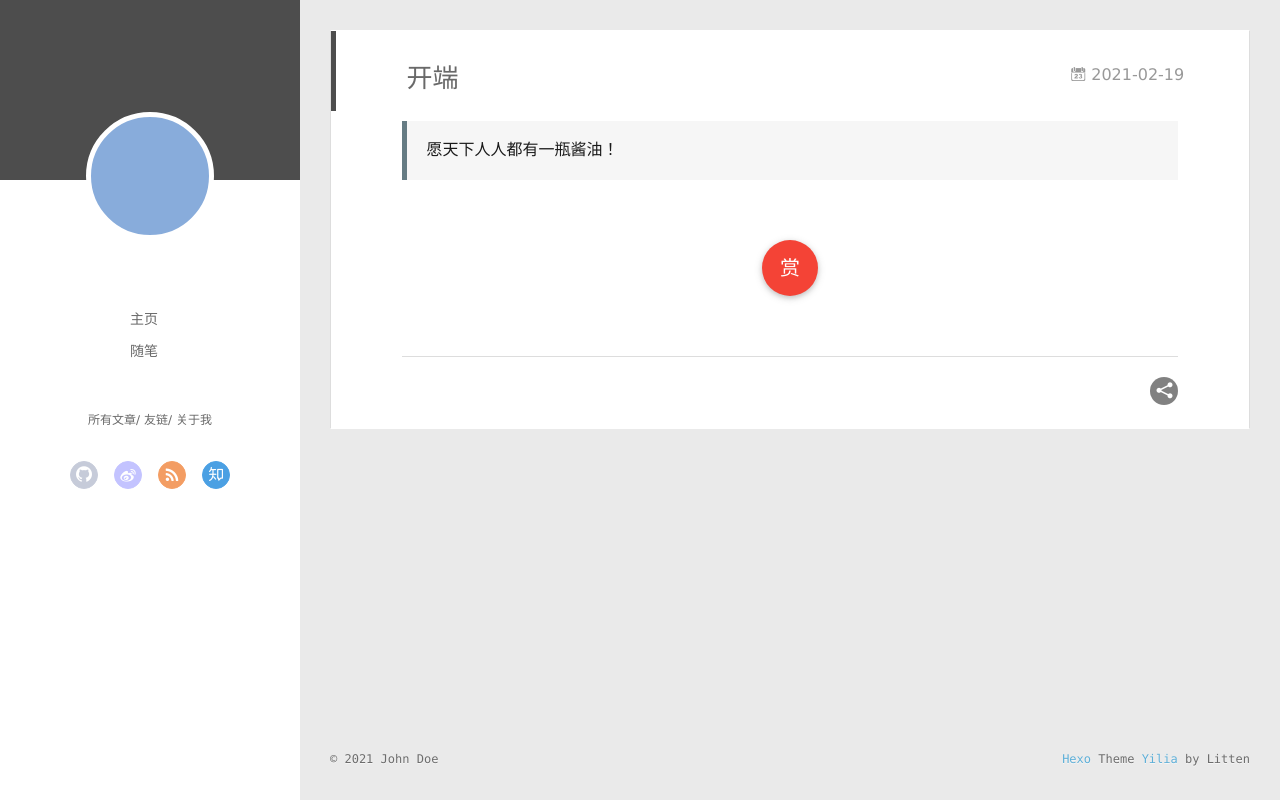
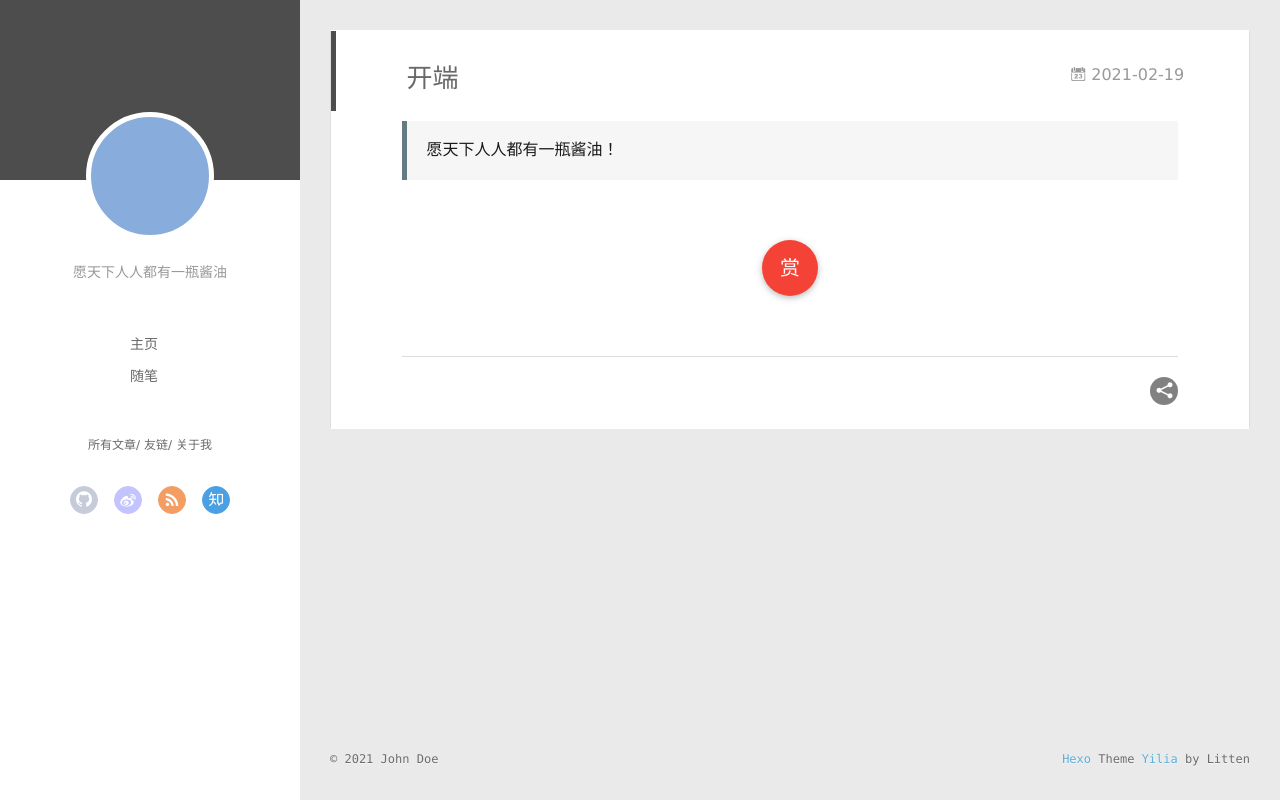
Before and after one commit to liudeshu/liudeshu.github.io, a plain HTML site: page 2021/02/19/开端/index.html in a window 1280 px wide. Drawn offline with Linux system fonts and the light colour scheme; no server answers.

Commit message:
Site updated: 2021-02-19 14:48:29

```diff
--- a/2021/02/19/开端/index.html
+++ b/2021/02/19/开端/index.html
@@ -52,6 +52,8 @@
 		<hgroup>
 		  <h1 class="header-author"><a href="/"></a></h1>
 		</hgroup>
+
+		<p class="header-subtitle">愿天下人人都有一瓶酱油</p>
 
 
 		<nav class="header-menu">
@@ -110,6 +112,8 @@
 			<hgroup>
 			  <h1 class="header-author js-header-author"></h1>
 			</hgroup>
+
+			<p class="header-subtitle"><i class="icon icon-quo-left"></i>愿天下人人都有一瓶酱油<i class="icon icon-quo-right"></i></p>
 
 
 
```
Also changed, not shown: archives/2021/02/index.html (+4 -0 lines), archives/2021/index.html (+4 -0 lines), archives/index.html (+4 -0 lines), index.html (+4 -0 lines).
